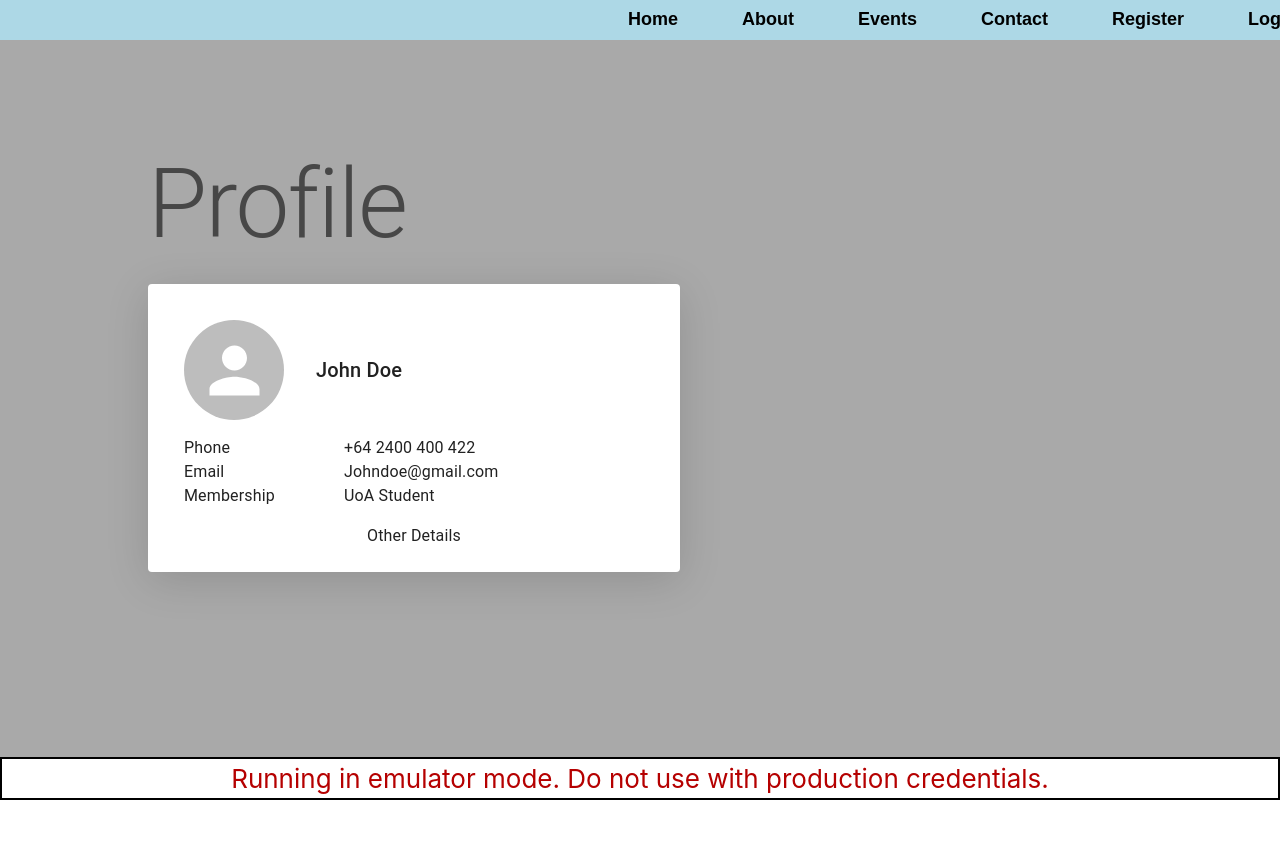
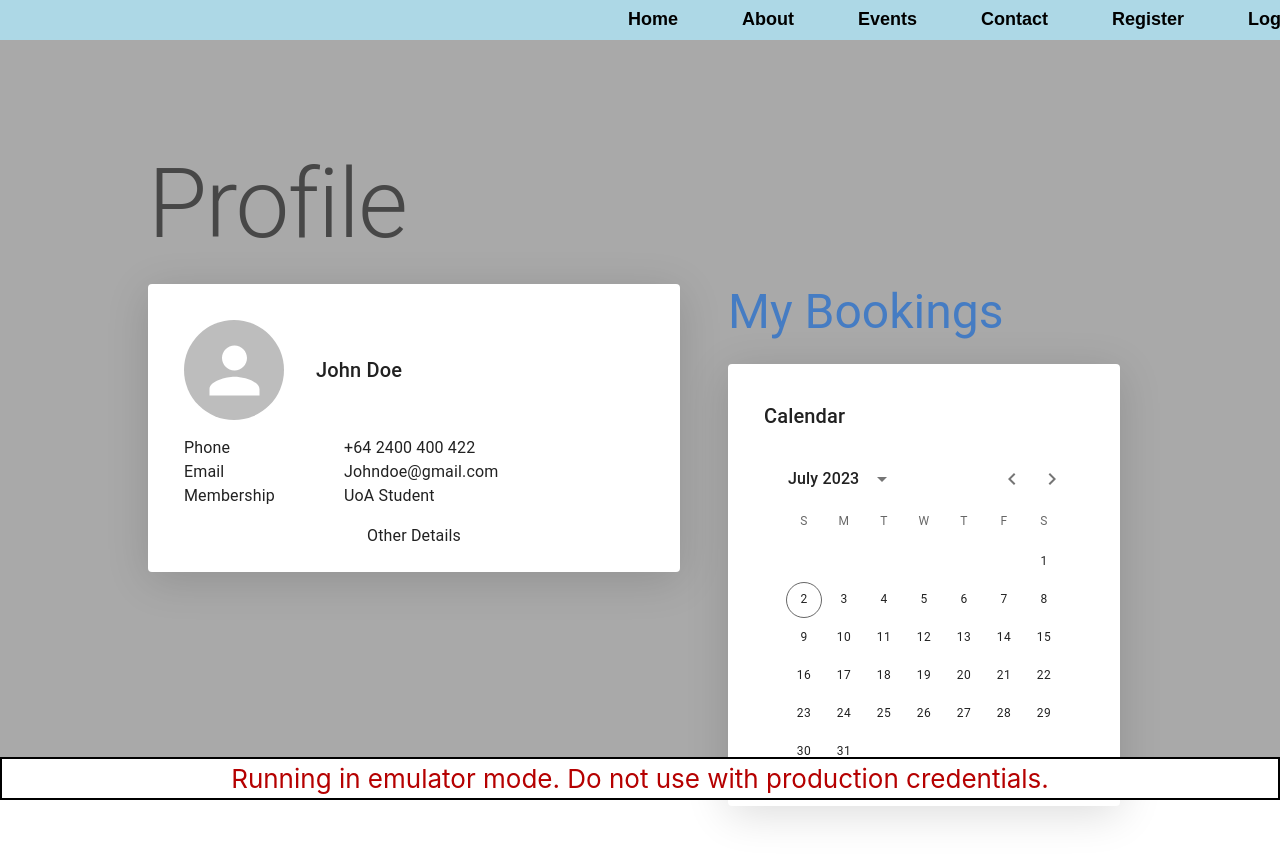
Before and after one commit to UoaWDCC/uasc-web, a React (Create React App) app in the folder frontend/: page /profile in a window 1280 px wide. Shown: the top 860 px of the page. Before the commit the page ends 800 px from the top, so only its background shows below. Built offline with nearby package versions, Linux system fonts and the light colour scheme; no server answers; the database is empty; grey boxes are pictures that could not be loaded.

Commit message:
Created Calendar Card for user profile

```diff
--- /dev/null
+++ b/frontend/src/components/ProfileCalendarCard.js
@@ -0,0 +1,32 @@
+import { CardContent, Stack } from "@mui/material"
+import React from "react"
+
+import { Card, Typography } from "@mui/material"
+import { Box } from "@mui/system"
+import { DateCalendar } from "@mui/x-date-pickers"
+
+function ProfileCalendarCard() {
+  return (
+    <div>
+      <Card
+        sx={{
+          boxShadow: "0px 8px 44px 0px rgba(0, 0, 0, 0.14)",
+          backgroundColor: "white",
+        }}
+      >
+        <CardContent sx={{ padding: "36px" }}>
+          <Stack spacing={2}>
+            <Typography variant="h6" align="left">
+              Calendar{" "}
+            </Typography>
+            <Box sx={{}}>
+              <DateCalendar />
+            </Box>
+          </Stack>
+        </CardContent>
+      </Card>
+    </div>
+  )
+}
+
+export default ProfileCalendarCard
--- a/frontend/src/pages/Profile.js
+++ b/frontend/src/pages/Profile.js
@@ -7,6 +7,7 @@ import { getDocs, where, query, collection } from "firebase/firestore"
 import { Avatar, Divider, Paper, Stack, Typography } from "@mui/material"
 import "../styles/Profile.css"
 import ProfileCard from "../components/ProfileCard"
+import ProfileCalendarCard from "../components/ProfileCalendarCard"
 
 const Profile = () => {
   // const [userData, setUserData] = useState(null)
@@ -196,8 +197,14 @@ const Profile = () => {
         <Typography variant="h1" align="left" color="#474747">
           Profile
         </Typography>
-        <Stack direction="row">
+        <Stack direction="row" spacing={6}>
           <ProfileCard />
+          <Stack spacing={3}>
+            <Typography variant="h3" align="left" color="#457CC3">
+              My Bookings
+            </Typography>
+            <ProfileCalendarCard />
+          </Stack>
         </Stack>
       </Stack>
     </div>
```
